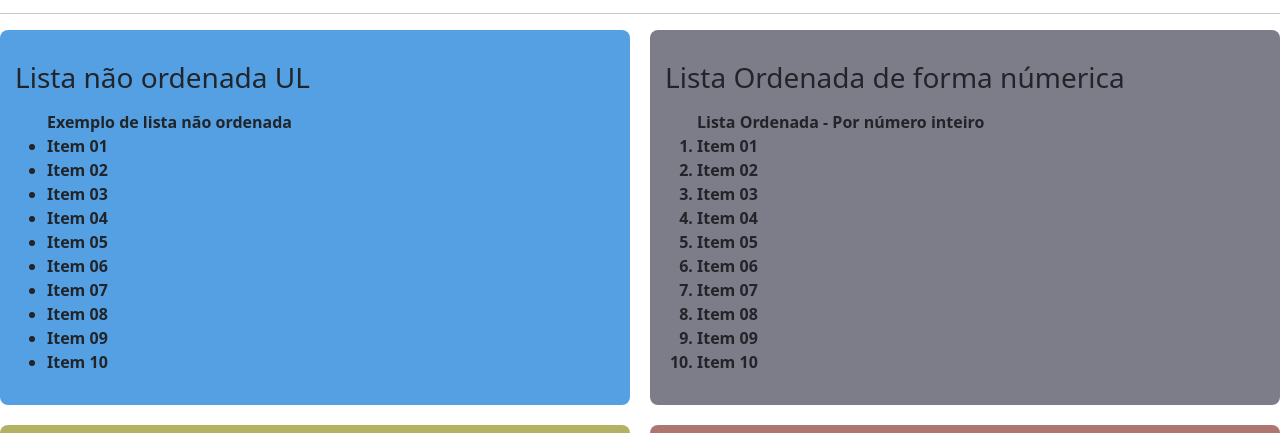
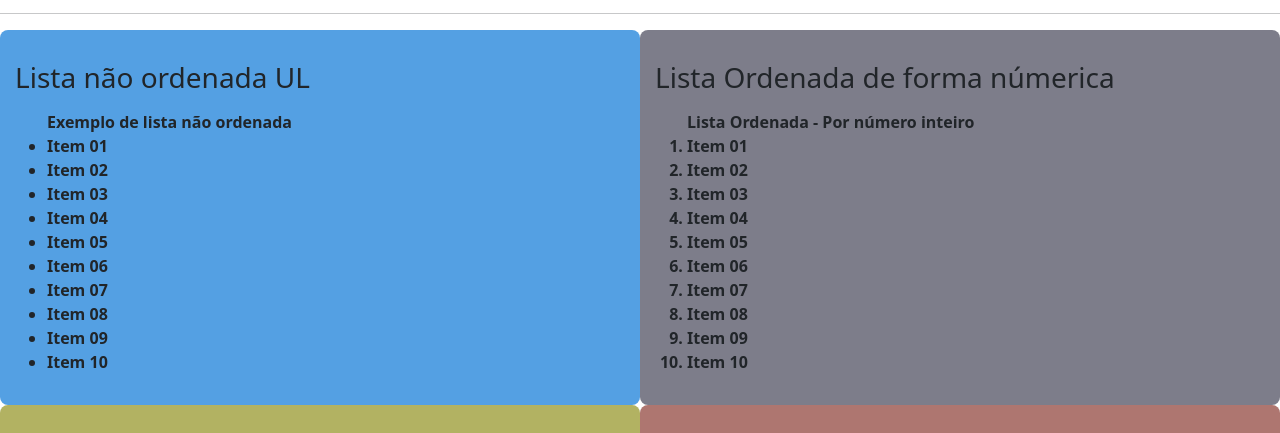
Before and after one commit to ruancarlosdev/curso-pw, a plain HTML site: page index.html in a window 1280 px wide. Shown: the part 293-726 px from the top of the page. Drawn offline with nearby package versions, Linux system fonts and the light colour scheme.

Commit message:
061120241955

```diff
--- a/style.css
+++ b/style.css
@@ -24,7 +24,7 @@
 .container-sections {
     display: grid;
     grid-template-columns: 2fr 2fr; /* duas colunas iguais */
-    gap: 20px; /* espaçamento entre as colunas */
+    /*gap: 20px;  espaçamento entre as colunas */
     font-weight: bolder;
   }
 
```
